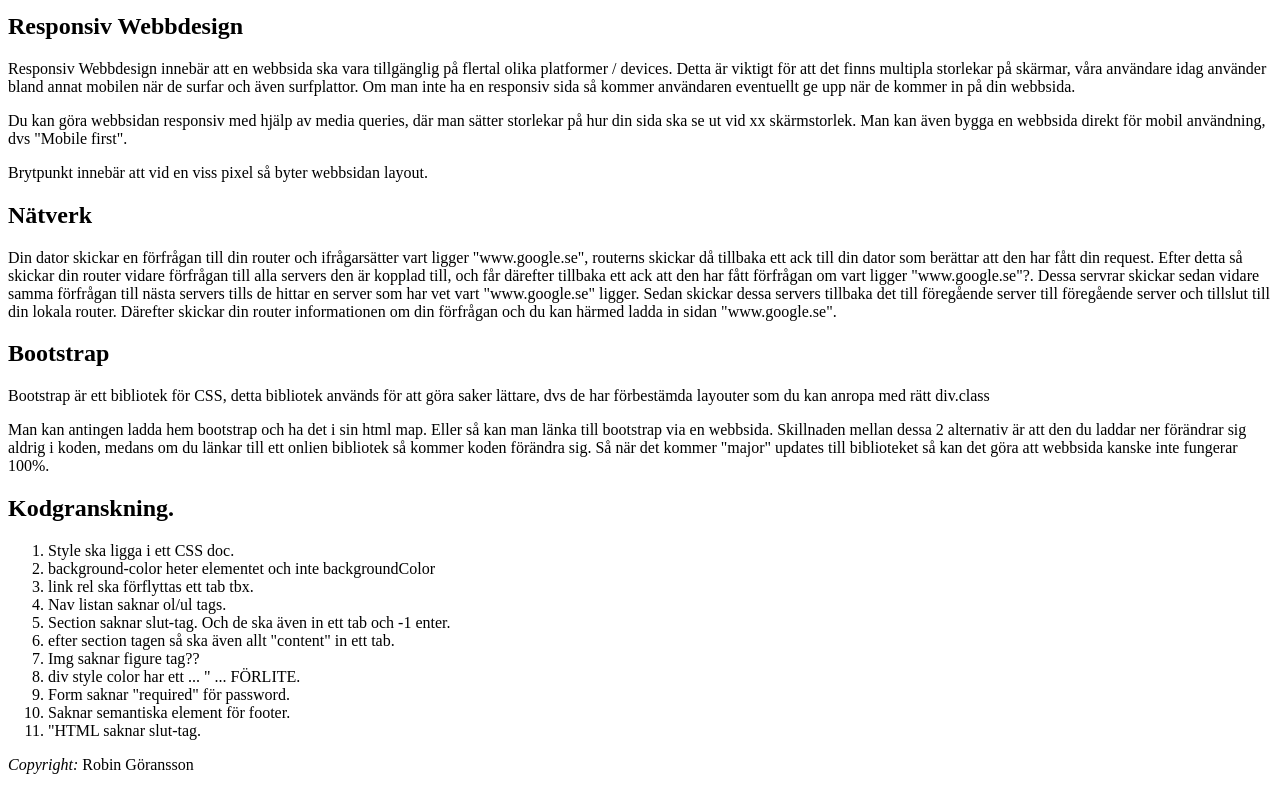
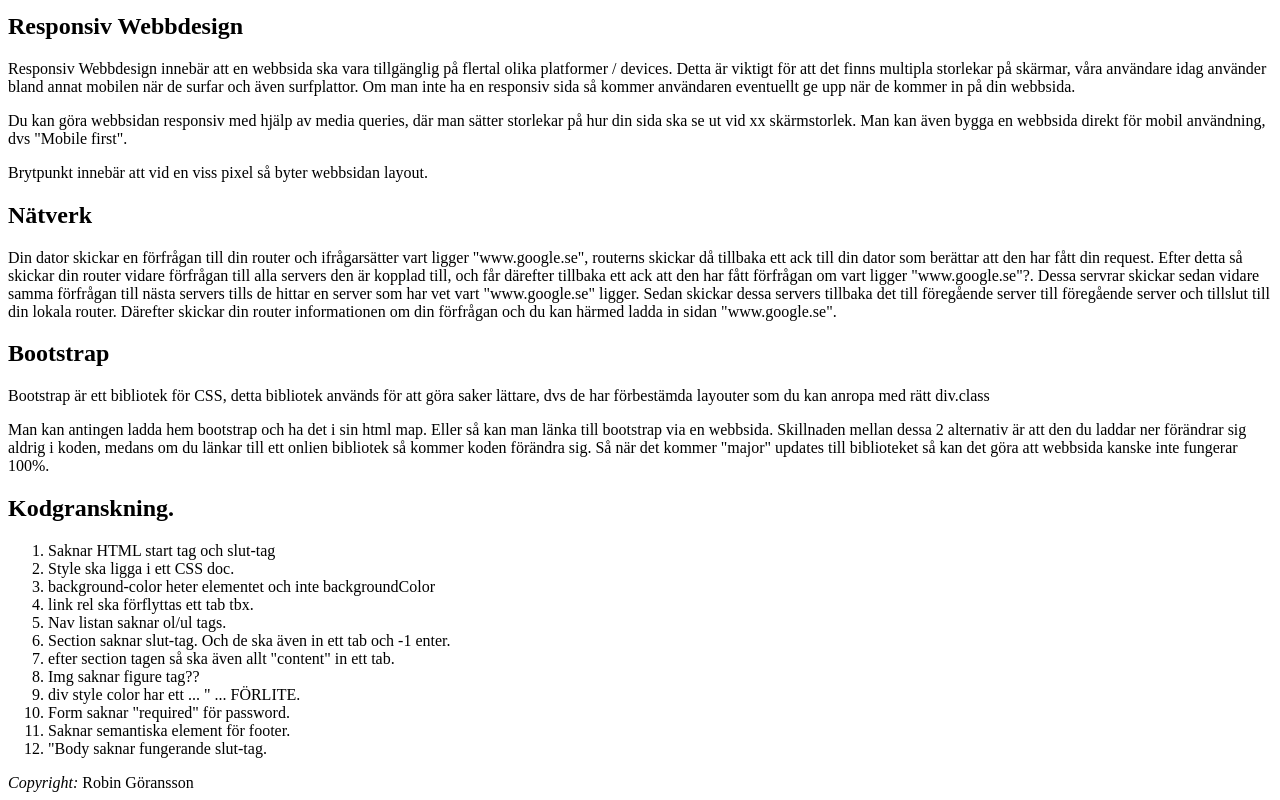
Before and after one commit to Zhaturin/tentamen1_html_Rob_Gor, a plain HTML site: page tentamen1_html_Rob_Gor/index.html in a window 1280 px wide. Shown: the part 1358-2158 px from the top of the page. Drawn offline with Linux system fonts and the light colour scheme.

Commit message:
Final commit

```diff
--- a/tentamen1_html_Rob_Gor/index.html
+++ b/tentamen1_html_Rob_Gor/index.html
@@ -73,7 +73,6 @@
             </section>
             <section>
                 <div class="funny-elements">
-
                 </div>
             </section>
             <section>
@@ -122,13 +121,16 @@
                 </article>
             </section>
             <section>
+                <article>
                     <h2>Bootstrap</h2>
                     <p>Bootstrap är ett bibliotek för CSS, detta bibliotek används för att göra saker lättare, dvs de har förbestämda layouter som du kan anropa med rätt div.class</p>
                     <p>Man kan antingen ladda hem bootstrap och ha det i sin html map. Eller så kan man länka till bootstrap via en webbsida. Skillnaden mellan dessa 2 alternativ är att den du laddar ner förändrar sig aldrig i koden, medans om du länkar till ett onlien bibliotek så kommer koden förändra sig. Så när det kommer "major" updates till biblioteket så kan det göra att webbsida kanske inte fungerar 100%.</p>
+                </article>
                 </section>
             <section>
                 <h2>Kodgranskning.</h2>
                 <ol>
+                    <li>Saknar HTML start tag och slut-tag</li>
                     <li>Style ska ligga i ett CSS doc.</li>
                     <li>background-color heter elementet och inte backgroundColor</li>
                     <li>link rel ska förflyttas ett tab tbx.</li>
@@ -139,7 +141,7 @@
                     <li>div style color har ett ... " ... FÖRLITE.</li>
                     <li>Form saknar "required" för password.</li>
                     <li>Saknar semantiska element för footer.</li>
-                    <li>"HTML saknar slut-tag.</li>
+                    <li>"Body saknar fungerande slut-tag.</li>
                 </ol>
             </section>
         </main>
--- a/tentamen1_html_Rob_Gor/styles.css
+++ b/tentamen1_html_Rob_Gor/styles.css
@@ -34,6 +34,7 @@ nav{
 img{
     margin: 10px;
     border: 1px red solid;
+    width: 100%;
 }
 .container{
     display: flex;
```
Lines whose indentation alone changed are shown as unchanged.
